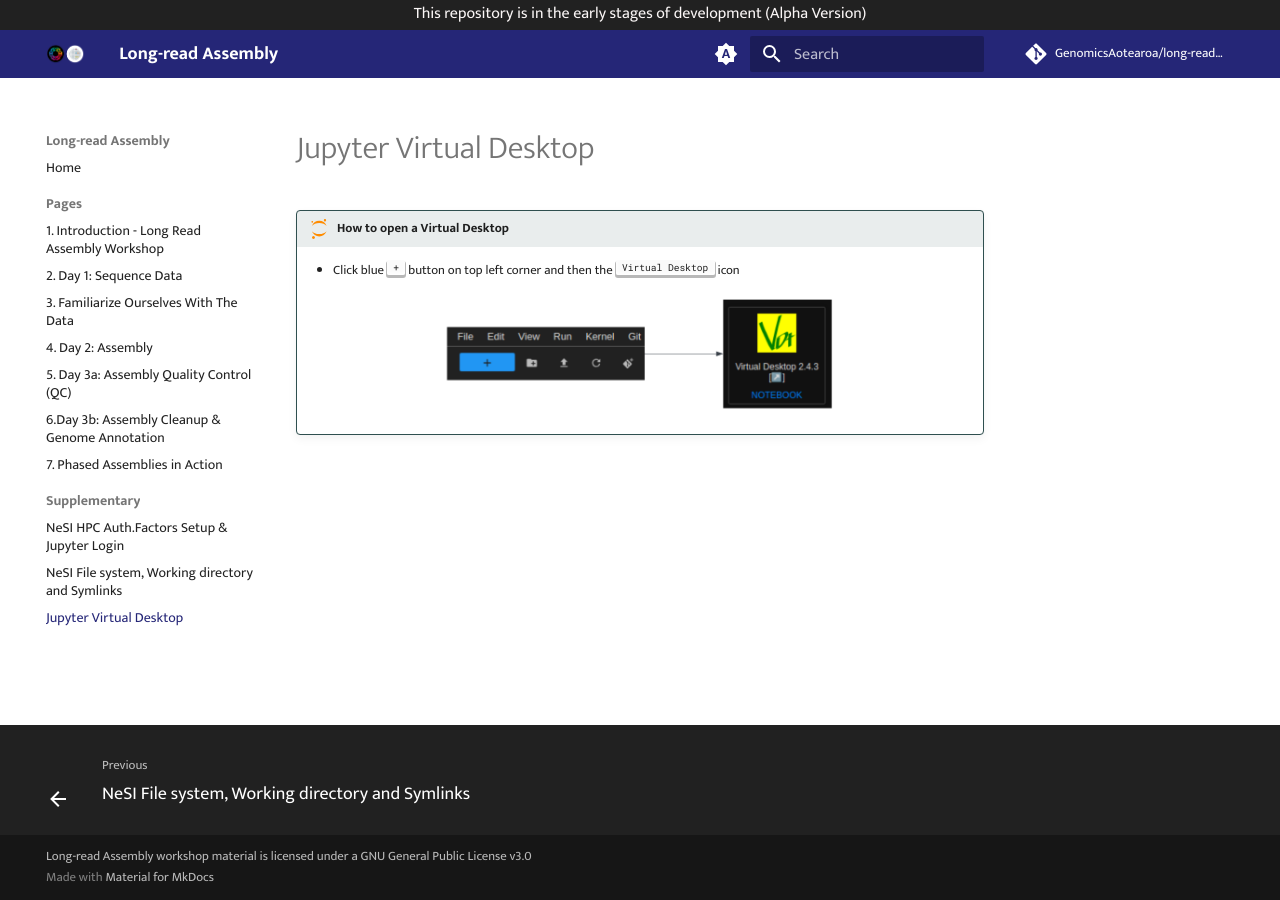
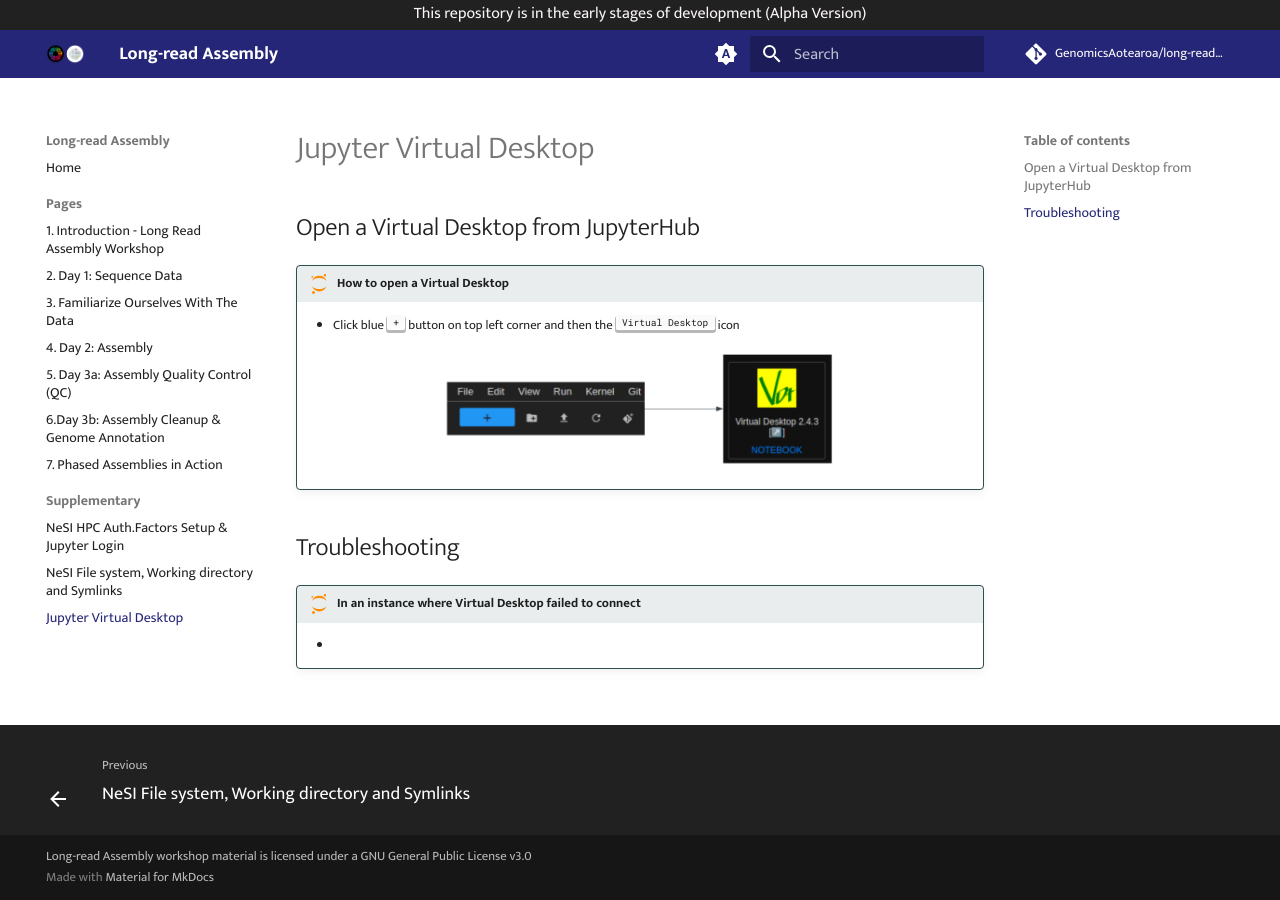
Before and after one commit to GenomicsAotearoa/long-read-assembly, an MkDocs documentation site: the page built from docs/supplementary/supplementary_3.md, in a window 1280 px wide. Built offline with MkDocs 1.6.1 and Material for MkDocs 9.7.7, drawn with Linux system fonts in a browser that asks for light colours; comment, search, counter and statistics services are not loaded.

Commit message:
vdt update

```diff
--- a/docs/supplementary/supplementary_3.md
+++ b/docs/supplementary/supplementary_3.md
@@ -1,7 +1,15 @@
 # Jupyter Virtual Desktop
+
+## Open a Virtual Desktop from JupyterHub
 
 !!! jupyter "How to open a Virtual Desktop"
 
     -  Click blue <KBD>+</KBD> button on top left corner and then the <KBD>Virtual Desktop</KBD> icon
 
     <center>![image](../theme_figures/open_vdt.png){width="400"}</center>
+
+## Troubleshooting
+
+!!! jupyter "In an instance where Virtual Desktop failed to connect"
+
+    -
```
